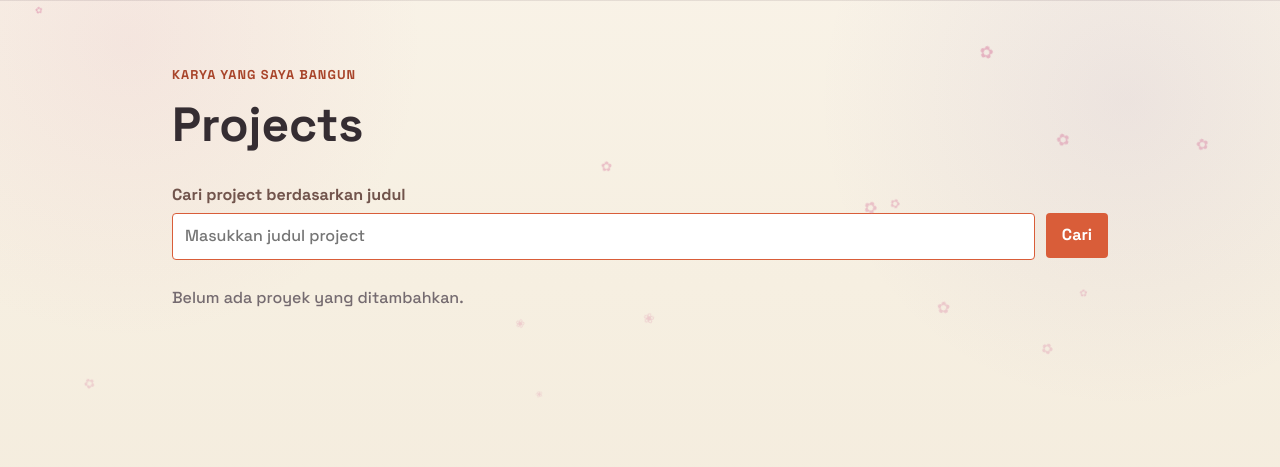
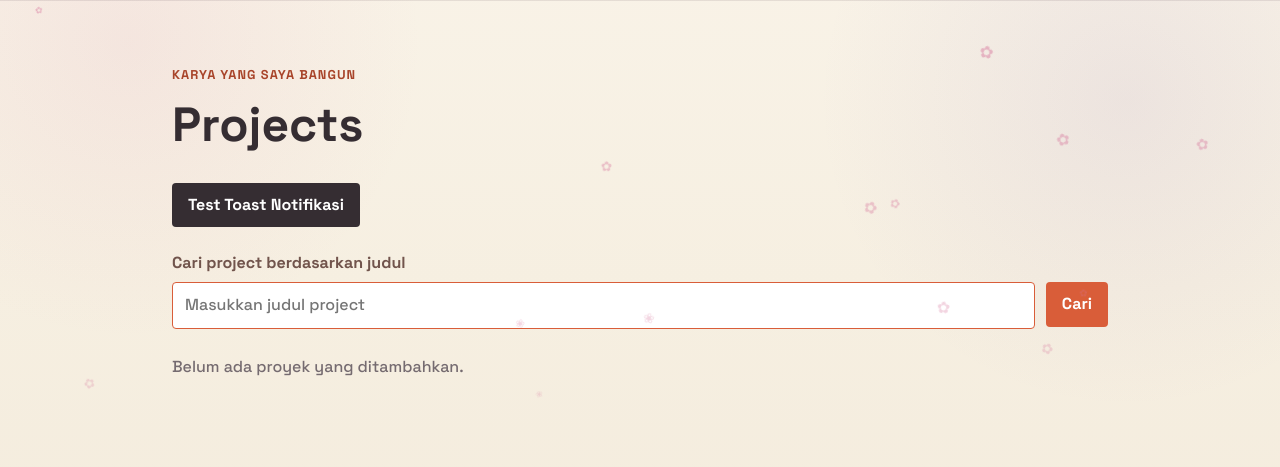
Before and after one commit to victorimans/myportofolio, a Django app: page /projects/ in a window 1280 px wide. Shown: the part 76-543 px from the top of the page. Run offline with Django 5.2, Linux system fonts and the light colour scheme; data that the repository does not hold is empty; some libraries are stand-ins or nearby versions.

Commit message:
Feat : Toast + Testing button Toast

```diff
--- /dev/null
+++ b/static/js/toast.js
@@ -0,0 +1,39 @@
+let toastTimer;
+let toastHideTimer;
+
+function showToast(title, message, type = "normal", duration = 3000) {
+  const toastComponent = document.getElementById("toast-component");
+  const toastTitle = document.getElementById("toast-title");
+  const toastMessage = document.getElementById("toast-message");
+
+  if (!toastComponent || !toastTitle || !toastMessage) return;
+
+  toastComponent.classList.remove(
+    "toast-success",
+    "toast-error",
+    "toast-normal",
+  );
+  const toastType = ["success", "error"].includes(type) ? type : "normal";
+  toastComponent.classList.add(`toast-${toastType}`);
+
+  toastTitle.textContent = title;
+  toastMessage.textContent = message;
+
+  clearTimeout(toastTimer);
+  clearTimeout(toastHideTimer);
+
+  if (!toastComponent.matches(":popover-open")) {
+    toastComponent.showPopover();
+    void toastComponent.offsetHeight;
+  }
+  toastComponent.classList.remove("toast-hidden");
+  toastComponent.classList.add("toast-show");
+
+  toastTimer = setTimeout(() => {
+    toastComponent.classList.remove("toast-show");
+    toastComponent.classList.add("toast-hidden");
+    toastHideTimer = setTimeout(() => toastComponent.hidePopover(), 300);
+  }, Math.max(0, duration));
+}
+
+window.showToast = showToast;
--- a/templates/base.html
+++ b/templates/base.html
@@ -76,6 +76,7 @@
     </footer>
 
     <script src="https://cdn.jsdelivr.net/npm/bootstrap@5.3.3/dist/js/bootstrap.bundle.min.js"></script>
+    {% include 'components/toast.html' %}
     <script src="{% static 'js/main.js' %}"></script>
     {% block extra_js %}{% endblock %}
 </body>
--- /dev/null
+++ b/templates/components/toast.html
@@ -0,0 +1,8 @@
+{% load static %}
+<div id="toast-component" class="toast-component toast-hidden" popover="manual" role="status" aria-live="polite" aria-atomic="true">
+    <div class="toast-content">
+        <h3 id="toast-title" class="toast-title">Notification</h3>
+        <p id="toast-message" class="toast-message"></p>
+    </div>
+</div>
+<script src="{% static 'js/toast.js' %}"></script>
--- a/templates/project.html
+++ b/templates/project.html
@@ -7,6 +7,11 @@
         <div class="container">
             <p class="section-kicker">Karya yang saya bangun</p>
             <h1 id="projects-heading">Projects</h1>
+            <p class="project-page-actions">
+                <button type="button" class="button button-secondary" onclick="showToast('Notifikasi Sistem', 'Project berhasil dimuat dengan baik!', 'success')">
+                    Test Toast Notifikasi
+                </button>
+            </p>
 
             {% if user.is_superuser %}
                 <p class="project-page-actions">
```
Also changed, not shown: static/css/style.css (+55 -0 lines).
